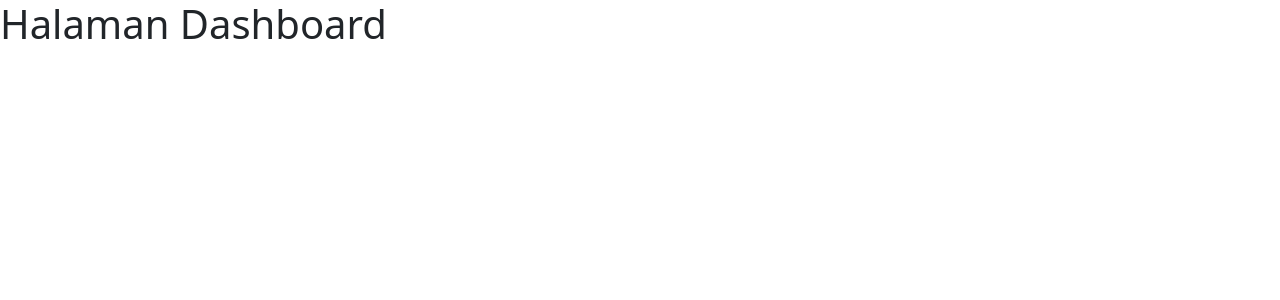
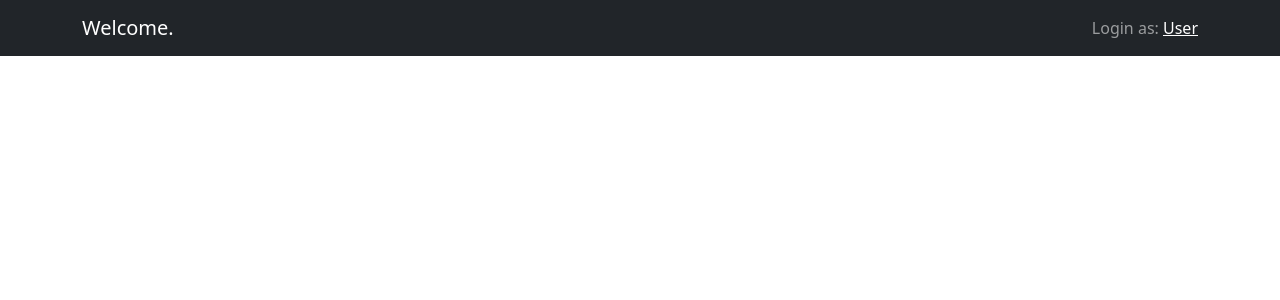
Before and after one commit to salsabilaathika-97/Challenge-Frontend-Quiz, a React (Create React App) app: page /dashboard in a window 1280 px wide. Shown: the top 300 px of the page. Built offline with nearby package versions, Linux system fonts and the light colour scheme.

Commit message:
create navigation bar component

```diff
--- /dev/null
+++ b/src/components/Navigation/Navigation.js
@@ -0,0 +1,22 @@
+import Container from 'react-bootstrap/Container'
+import Navbar from 'react-bootstrap/Navbar'
+
+const Navigation = () => {
+    return (
+        <Navbar bg="dark" variant="dark">
+            <Container>
+                <Navbar.Brand>
+                    Welcome.
+                </Navbar.Brand>
+                <Navbar.Toggle />
+                <Navbar.Collapse className="justify-content-end">
+                    <Navbar.Text>
+                        Login as: <a href="#">User</a>
+                    </Navbar.Text>
+                </Navbar.Collapse>
+            </Container>
+        </Navbar>
+    );
+}
+
+export default Navigation;
--- a/src/pages/Dashboard/Dashboard.js
+++ b/src/pages/Dashboard/Dashboard.js
@@ -1,9 +1,10 @@
 import React from "react";
+import Navigation from "../../components/Navigation/Navigation";
 
 const Dashboard = () => {
     return (
         <div>
-            <h1>Halaman Dashboard</h1>
+            <Navigation />
         </div>
     )
 }
```
